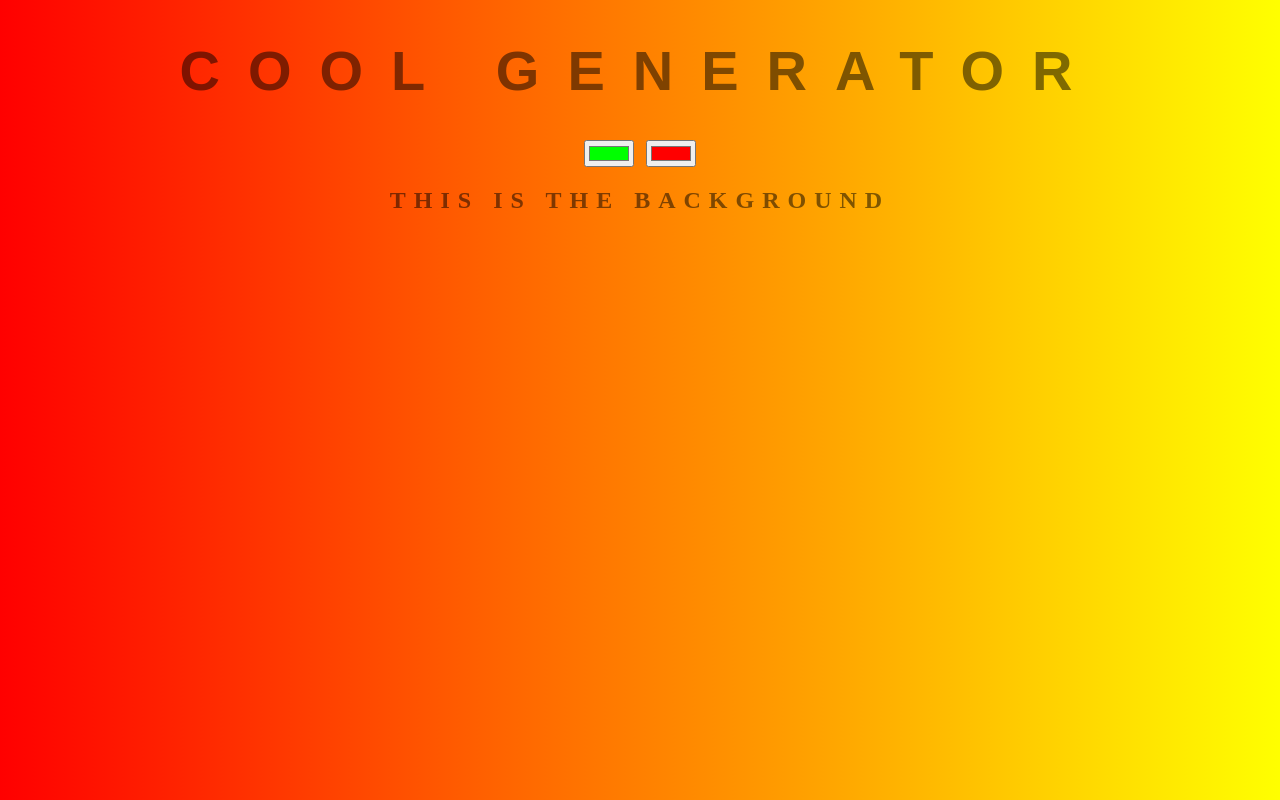
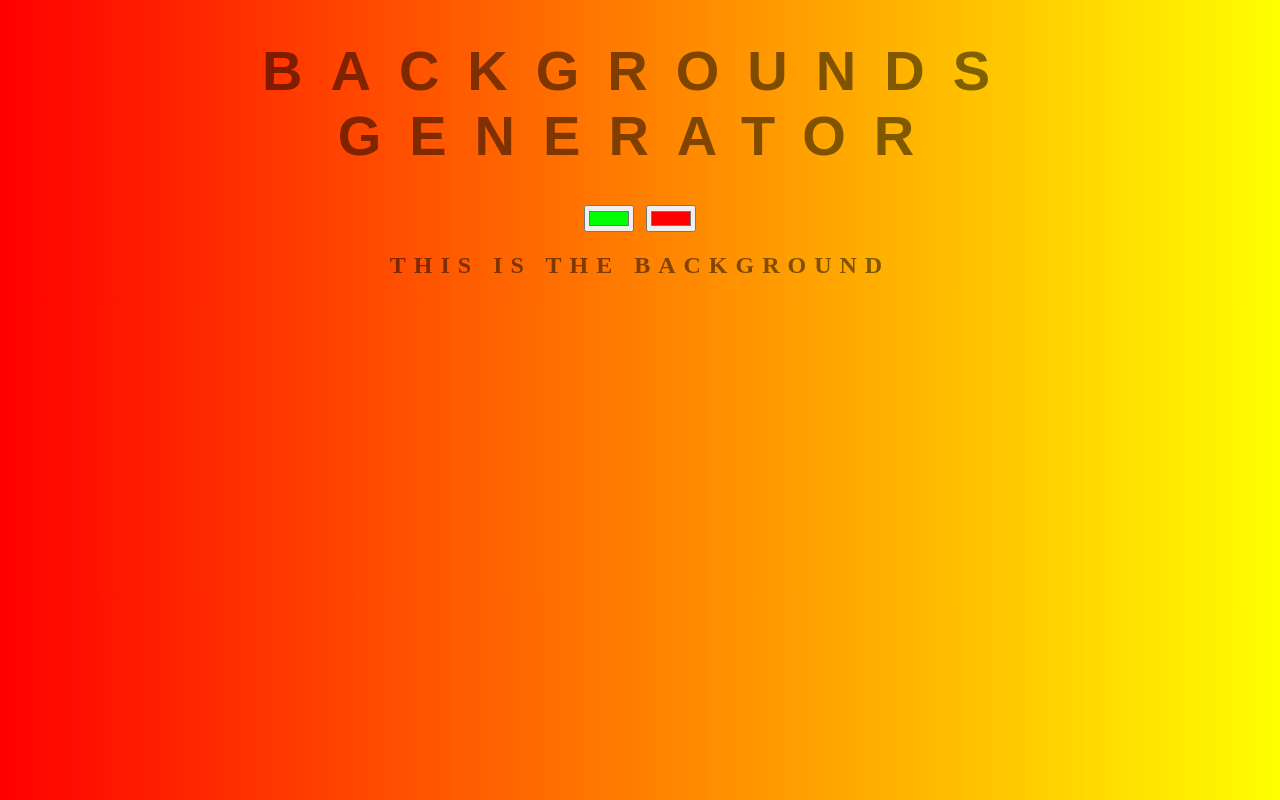
Before and after one commit to Munkhodsar0314/background-generator, a plain HTML site: page index.html in a window 1280 px wide. Drawn offline with Linux system fonts and the light colour scheme.

Commit message:
reverting back to old title

```diff
--- a/index.html
+++ b/index.html
@@ -5,7 +5,7 @@
 	<link rel="stylesheet" type="text/css" href="style.css">
 </head>
 <body id="gradient">
-	<h1>COOL Generator</h1>
+	<h1>Backgrounds Generator</h1>
 	<input class="color1" type="color" name="color1" value="#00ff00">
 	<input class="color2" type="color" name="color2" value="#ff0000">
 	<h2>This is the Background</h2>
```
